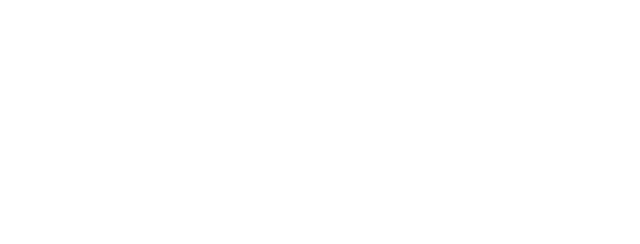
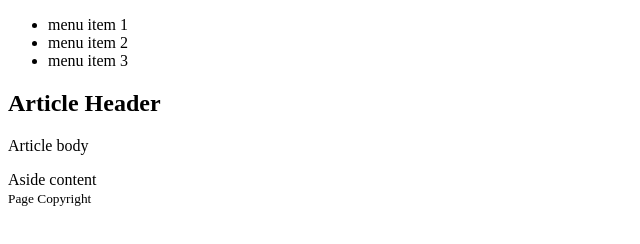
Before and after one commit to leoperkins/html-starter, a plain HTML site: page index.html in a window 1280 px wide. Shown: the whole page, without its empty margins (0-640 px from the left). Drawn offline with Linux system fonts and the light colour scheme.

Commit message:
Update content and readme

```diff
--- a/index.html
+++ b/index.html
@@ -10,7 +10,28 @@
     <title> Page Title </title>
   </head>
   <body>
-
+    <header>
+      <nav>
+        <ul>
+          <li>menu item 1</li>
+          <li>menu item 2</li>
+          <li>menu item 3</li>
+        </ul>
+      </nav>
+    </header>
+    <section>
+      <article>
+        <header>
+          <h2>Article Header</h2>
+          <p>Article body</p>
+        </header>
+      </article>
+    </section>
+    <aside>
+      Aside content
+    </aside>
+    <footer>
+      <small>Page Copyright</html>
+    </footer>
   </body>
-
 </html>
```
Also changed, not shown: 1 other file.
